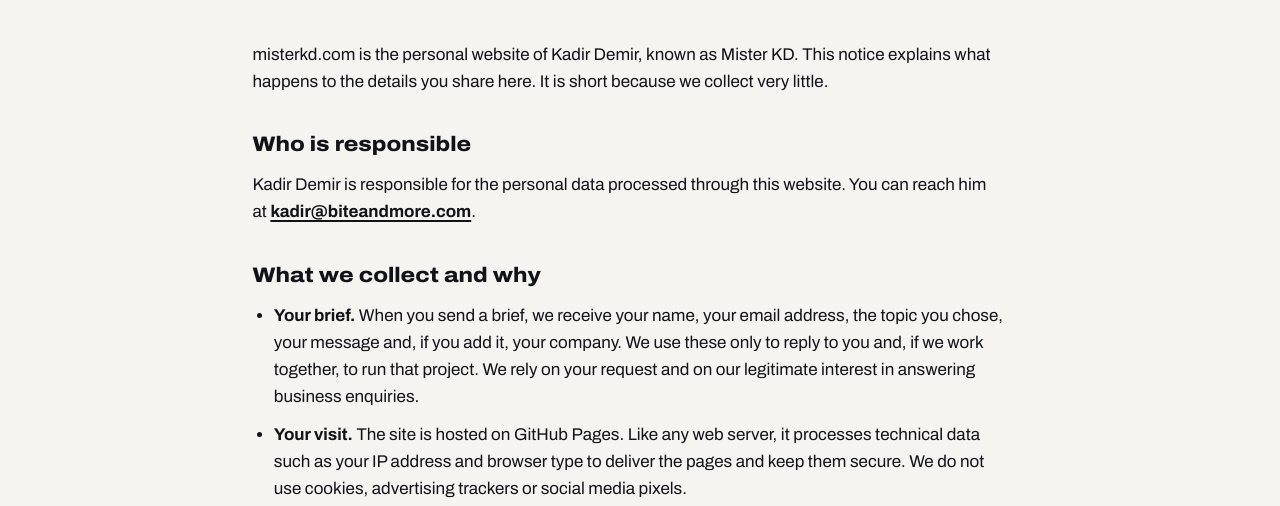
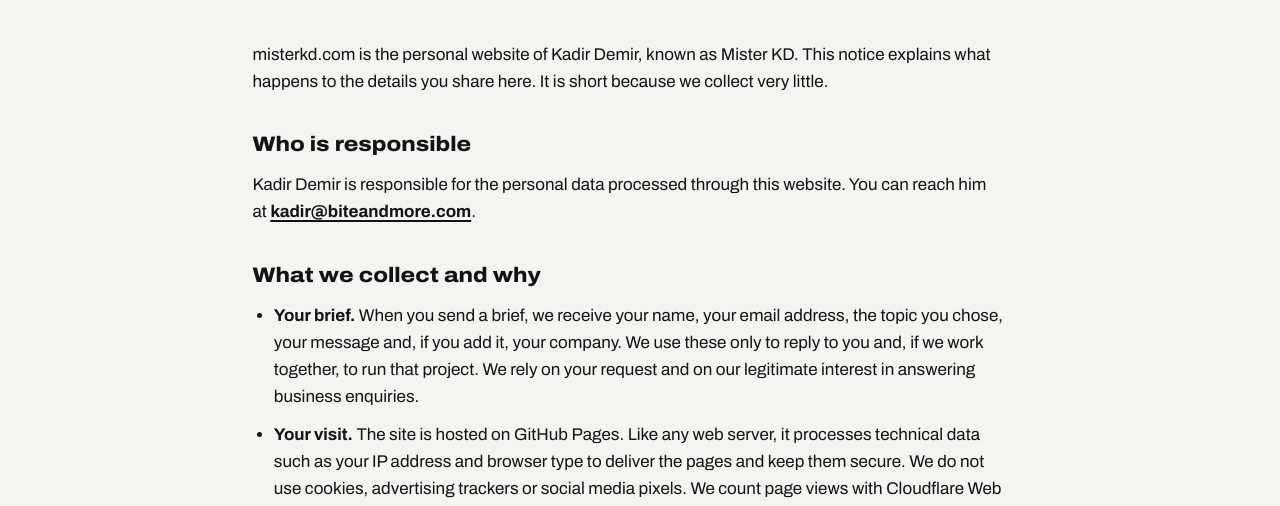
Before and after one commit to eneskiymaz10-prog/misterkd.com, a plain HTML site: page privacy.html in a window 1280 px wide. Shown: the part 284-790 px from the top of the page. Drawn offline with Linux system fonts and the light colour scheme.

Commit message:
Add Cloudflare Web Analytics (cookieless) and mention it in the privacy notice
Co-Authored-By: Claude Opus 5.5 <noreply@anthropic.com>
Claude-Session: https://claude.ai/code/session_01CDM3YRV5G6FPnimfASY8dL

```diff
--- a/privacy.html
+++ b/privacy.html
@@ -33,7 +33,7 @@
       <h2>What we collect and why</h2>
       <ul>
         <li><strong>Your brief.</strong> When you send a brief, we receive your name, your email address, the topic you chose, your message and, if you add it, your company. We use these only to reply to you and, if we work together, to run that project. We rely on your request and on our legitimate interest in answering business enquiries.</li>
-        <li><strong>Your visit.</strong> The site is hosted on GitHub Pages. Like any web server, it processes technical data such as your IP address and browser type to deliver the pages and keep them secure. We do not use cookies, advertising trackers or social media pixels.</li>
+        <li><strong>Your visit.</strong> The site is hosted on GitHub Pages. Like any web server, it processes technical data such as your IP address and browser type to deliver the pages and keep them secure. We do not use cookies, advertising trackers or social media pixels. We count page views with Cloudflare Web Analytics, which works without cookies and does not follow you across other sites.</li>
       </ul>
 
       <h2>Who receives it</h2>
@@ -61,5 +61,6 @@
     </div>
   </div>
 </footer>
+<!-- Cloudflare Web Analytics (cookieless) --><script type="module" src="https://static.cloudflareinsights.com/beacon.min.js" data-cf-beacon='{"token": "a35523b4366f45a8bc1df8e81ab47db3"}'></script>
 </body>
 </html>
```
Also changed, not shown: 404.html (+1 -0 lines), index.html (+1 -0 lines), 1 other file.
